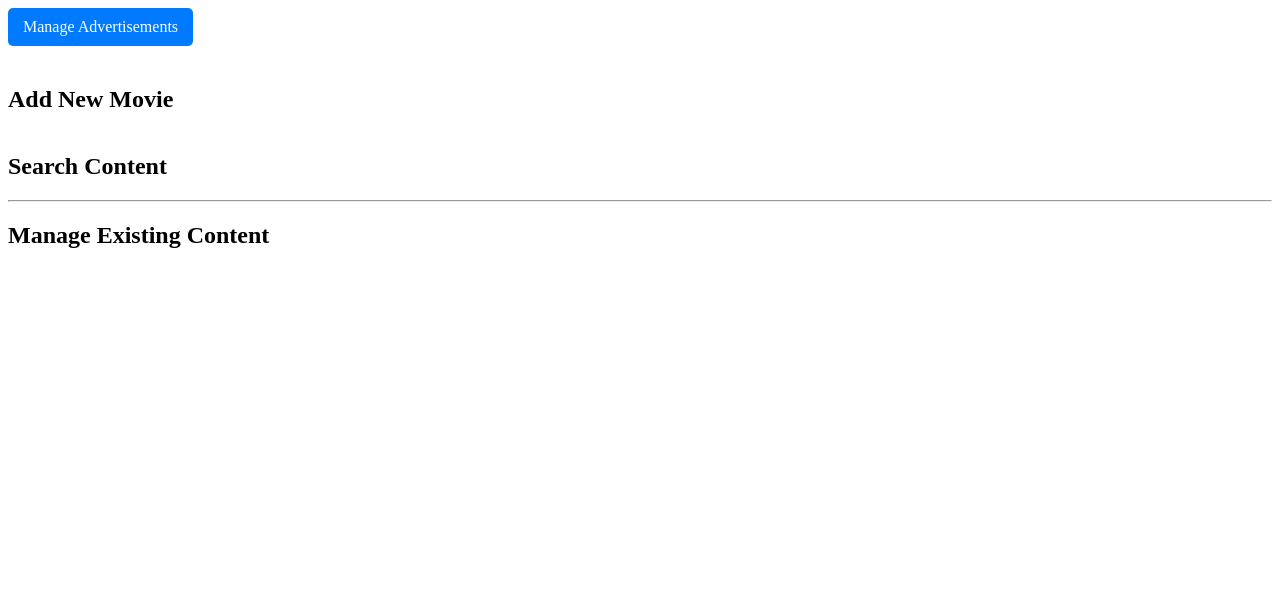
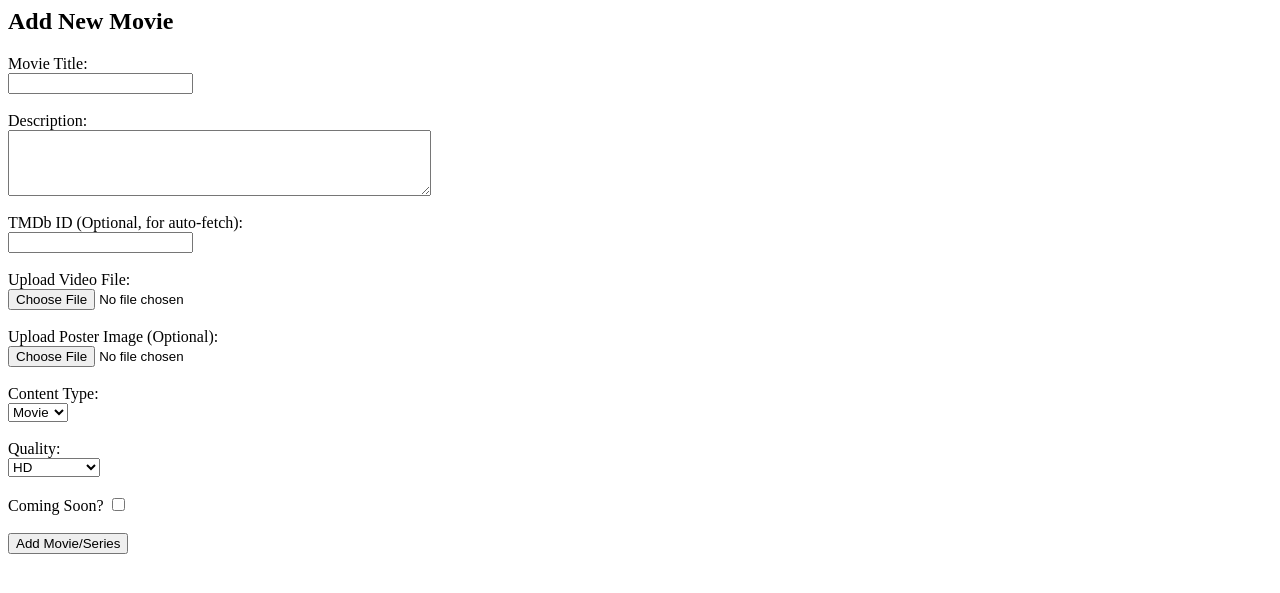
Before and after one commit to Nahid270270/TeraboxMovie, a Flask app: template templates/admin.html in a window 1280 px wide. Shown: the top 593 px of the page. Run offline with Flask 3, Linux system fonts and the light colour scheme; the template is opened without the code that fills it, so the values that code supplies are empty.

Commit message:
Update admin.html

```diff
--- a/templates/admin.html
+++ b/templates/admin.html
@@ -1,15 +1,36 @@
-<!DOCTYPE html>
-<html>
-<head>
-  <title>Admin Panel - MovieZone</title>
-  </head>
-<body>
-  <a href="{{ url_for('ads_admin') }}" style="background: #007bff; color: white; padding: 10px 15px; border-radius: 5px; text-decoration: none; display: inline-block; margin-bottom: 20px;">Manage Advertisements</a>
+<h2>Add New Movie</h2>
+<form action="{{ url_for('admin') }}" method="POST" enctype="multipart/form-data">
+    <label for="title">Movie Title:</label><br>
+    <input type="text" id="title" name="title" required><br><br>
 
-  <h2>Add New Movie</h2>
-  <h2 style="margin-top: 40px;">Search Content</h2>
-  <hr>
+    <label for="description">Description:</label><br>
+    <textarea id="description" name="description" rows="4" cols="50"></textarea><br><br>
 
-  <h2>Manage Existing Content</h2>
-  </body>
-</html>
+    <label for="tmdb_id">TMDb ID (Optional, for auto-fetch):</label><br>
+    <input type="text" id="tmdb_id" name="tmdb_id"><br><br>
+
+    <label for="video_file">Upload Video File:</label><br>
+    <input type="file" id="video_file" name="video_file" accept="video/*"><br><br>
+
+    <label for="poster_file">Upload Poster Image (Optional):</label><br>
+    <input type="file" id="poster_file" name="poster_file" accept="image/*"><br><br>
+
+    <label for="type">Content Type:</label><br>
+    <select id="type" name="type">
+        <option value="movie">Movie</option>
+        <option value="series">Series</option>
+    </select><br><br>
+
+    <label for="quality">Quality:</label><br>
+    <select id="quality" name="quality">
+        <option value="HD">HD</option>
+        <option value="FHD">FHD</option>
+        <option value="4K">4K</option>
+        <option value="TRENDING">TRENDING</option>
+    </select><br><br>
+
+    <label for="is_coming_soon">Coming Soon?</label>
+    <input type="checkbox" id="is_coming_soon" name="is_coming_soon" value="true"><br><br>
+
+    <input type="submit" value="Add Movie/Series">
+</form>
```
